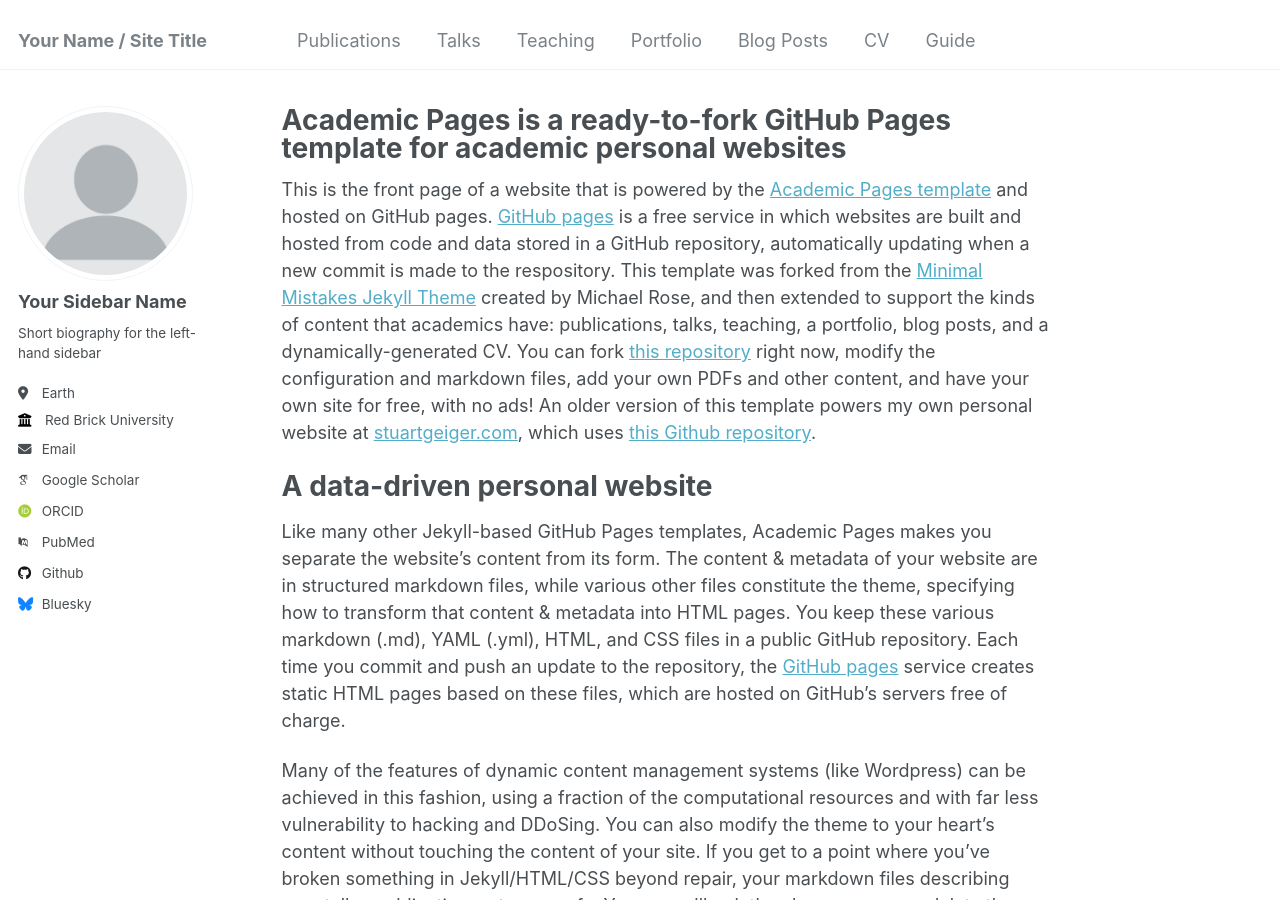
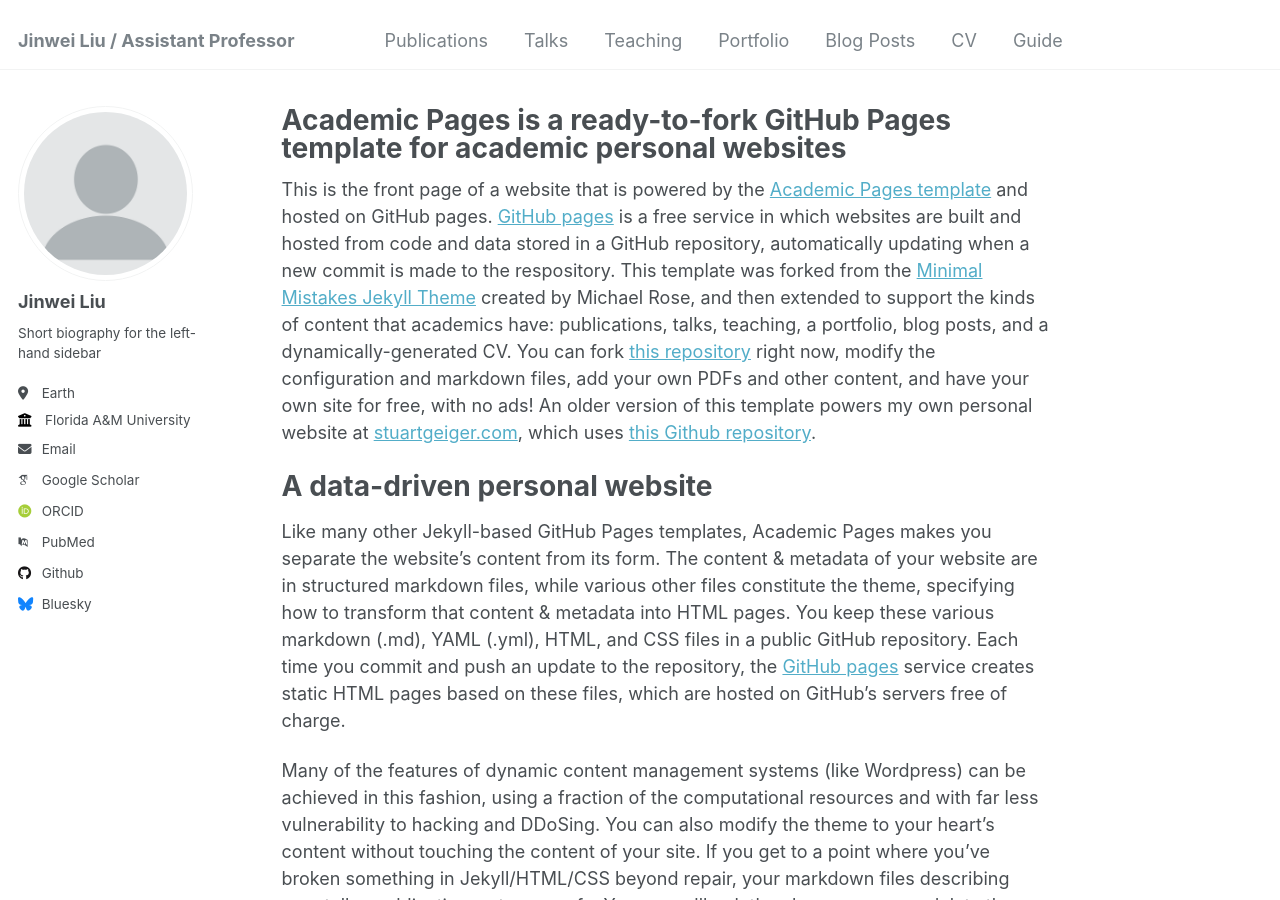
Before and after one commit to jinweiliucu/jinweiliucu.github.io, a Jekyll site: the page built from _pages/about.md, in a window 1280 px wide and 900 px high. Built offline with Jekyll 4.4.1, drawn with Linux system fonts in a browser that asks for light colours; some web fonts are replaced.

Commit message:
Update _config.yml

```diff
--- a/_config.yml
+++ b/_config.yml
@@ -8,11 +8,11 @@
 
 # Basic Site Settings
 locale                   : "en-US"
-title                    : "Your Name / Site Title"
+title                    : "Jinwei Liu / Assistant Professor"
 title_separator          : "-"
 name                     : &name "Your Name"
 description              : &description "personal description"
-url                      : https://academicpages.github.io # the base hostname & protocol for your site e.g. "https://mmistakes.github.io"
+url                      : https://jinweiliucu.github.io # the base hostname & protocol for your site e.g. "https://mmistakes.github.io"
 baseurl                  : "" # the subpath of your site, e.g. "/blog"
 repository               : "academicpages/academicpages.github.io"
 
@@ -22,19 +22,19 @@ repository               : "academicpages/academicpages.github.io"
 author:
   # Biographic information
   avatar           : "profile.png"
-  name             : "Your Sidebar Name"
+  name             : "Jinwei Liu"
   pronouns         : # example: "she/her"
   bio              : "Short biography for the left-hand sidebar"
   location         : "Earth"
-  employer         : "Red Brick University"
+  employer         : "Florida A&M University"
   uri              : # URL
-  email            : "none@example.org"
+  email            : "jinwei.liu@famu.edu"
 
   # Academic websites
   arxiv            : # URL - Update with the correct link to your profile
-  googlescholar    : "https://scholar.google.com/citations?user=PS_CX0AAAAAJ"
+  googlescholar    : "https://scholar.google.com/citations?user=KRo9Op0AAAAJ&hl=en"
   impactstory      : # URL
-  orcid            : "http://orcid.org/yourorcidurl"
+  orcid            : "http://orcid.org/0000-0003-2298-5974"
   semantic         : # URL
   pubmed           : "https://www.ncbi.nlm.nih.gov/pubmed/?term=john+snow"
   researchgate     : # URL
```
